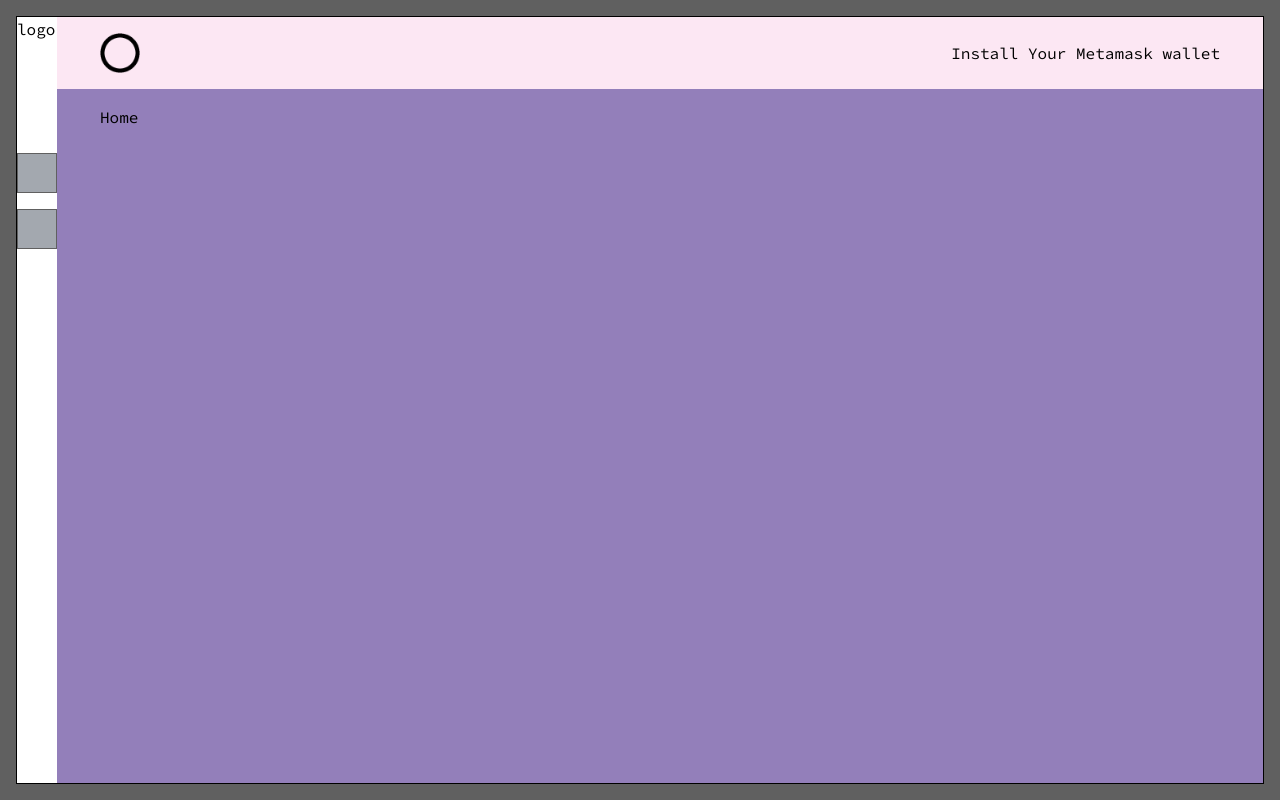
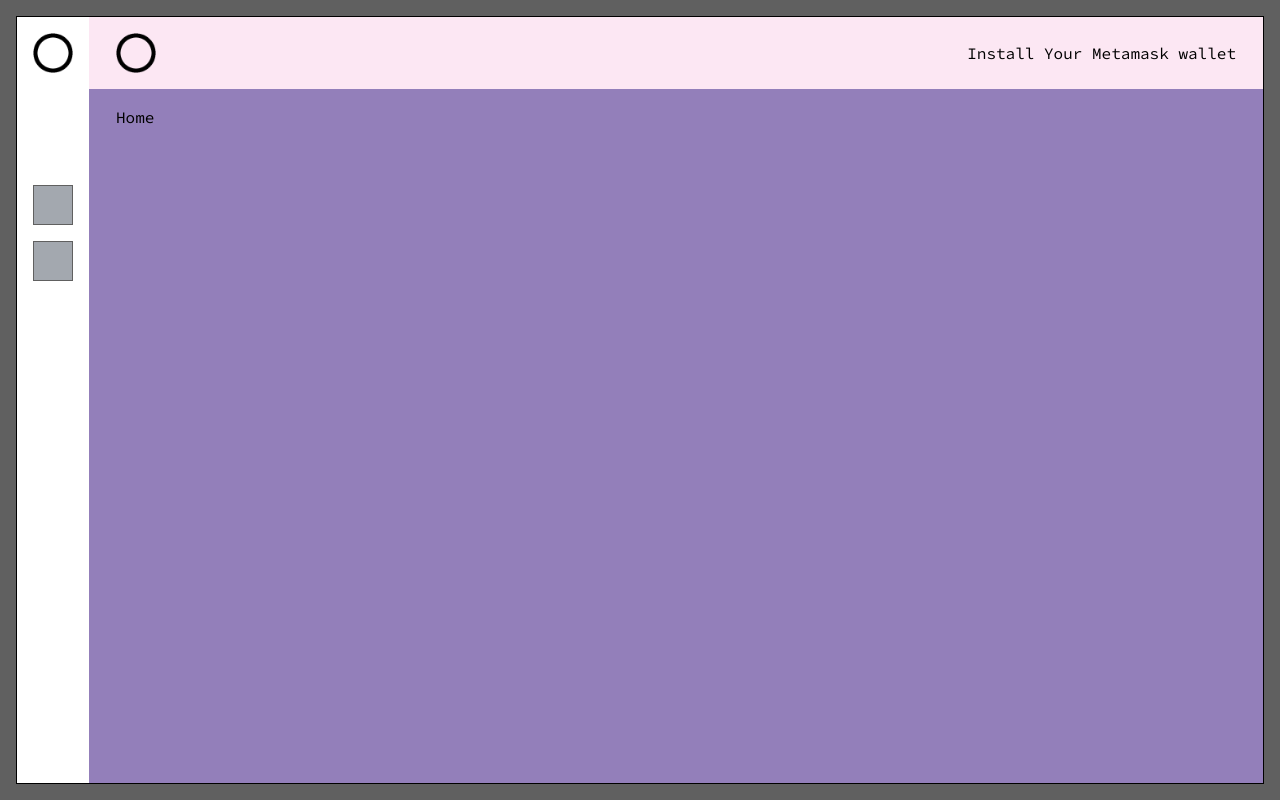
Before and after one commit to DAOptimate/LandingPage, a React (Vite) app: page / in a window 1280 px wide. Built offline with nearby package versions, Linux system fonts and the light colour scheme.

Commit message:
refactored sidebar

```diff
--- a/src/modules/core/components/organism/Sidebar.tsx
+++ b/src/modules/core/components/organism/Sidebar.tsx
@@ -1,9 +1,10 @@
+import Logo from '../atom/Logo';
 import NavBar from '../molecule/NavBar';
 
 function Sidebar() {
   return (
-    <nav className="bg-white">
-      <span>logo</span>
+    <nav className="p-4 bg-white">
+      <Logo />
       <NavBar />
     </nav>
   );
```
